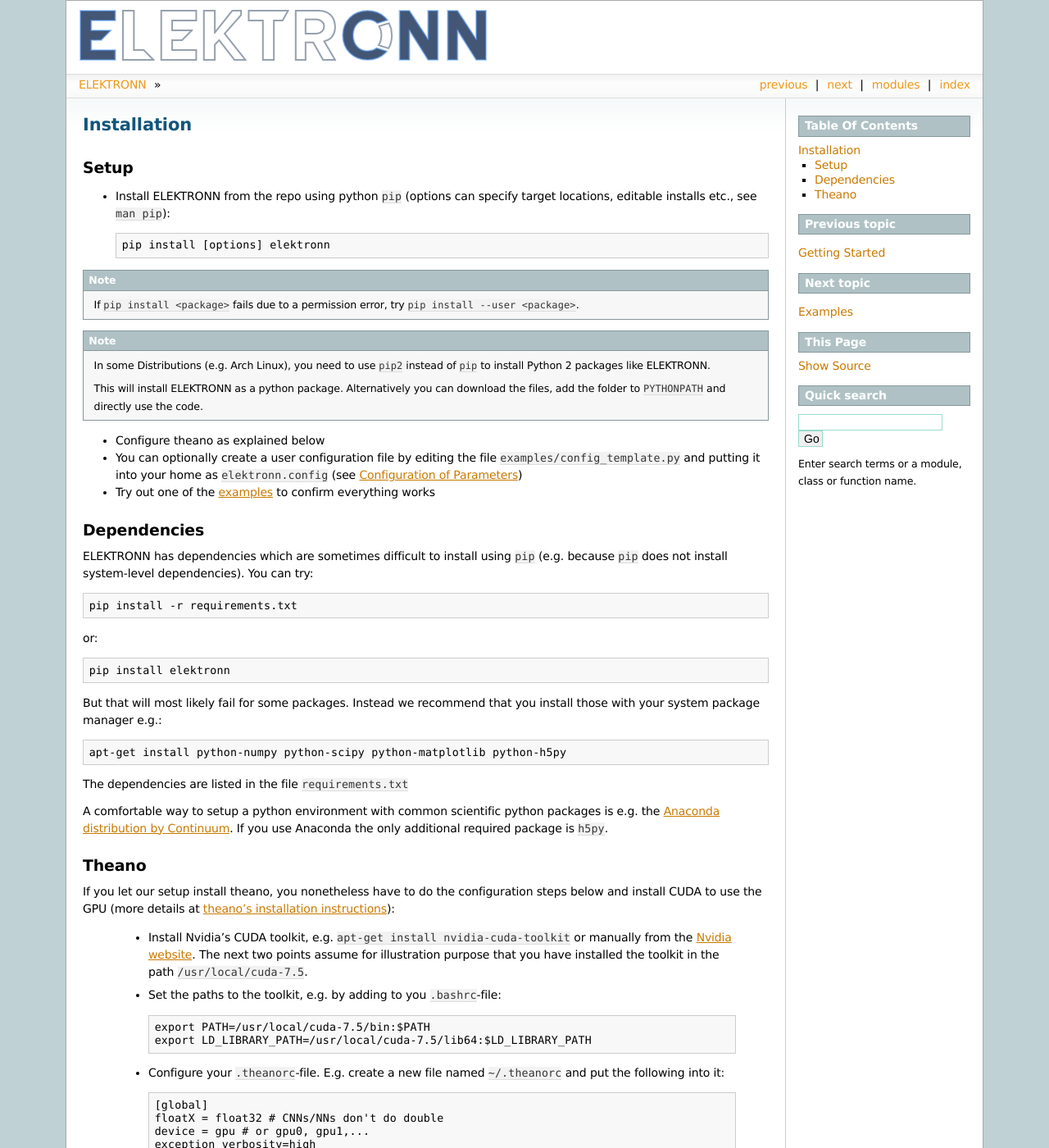
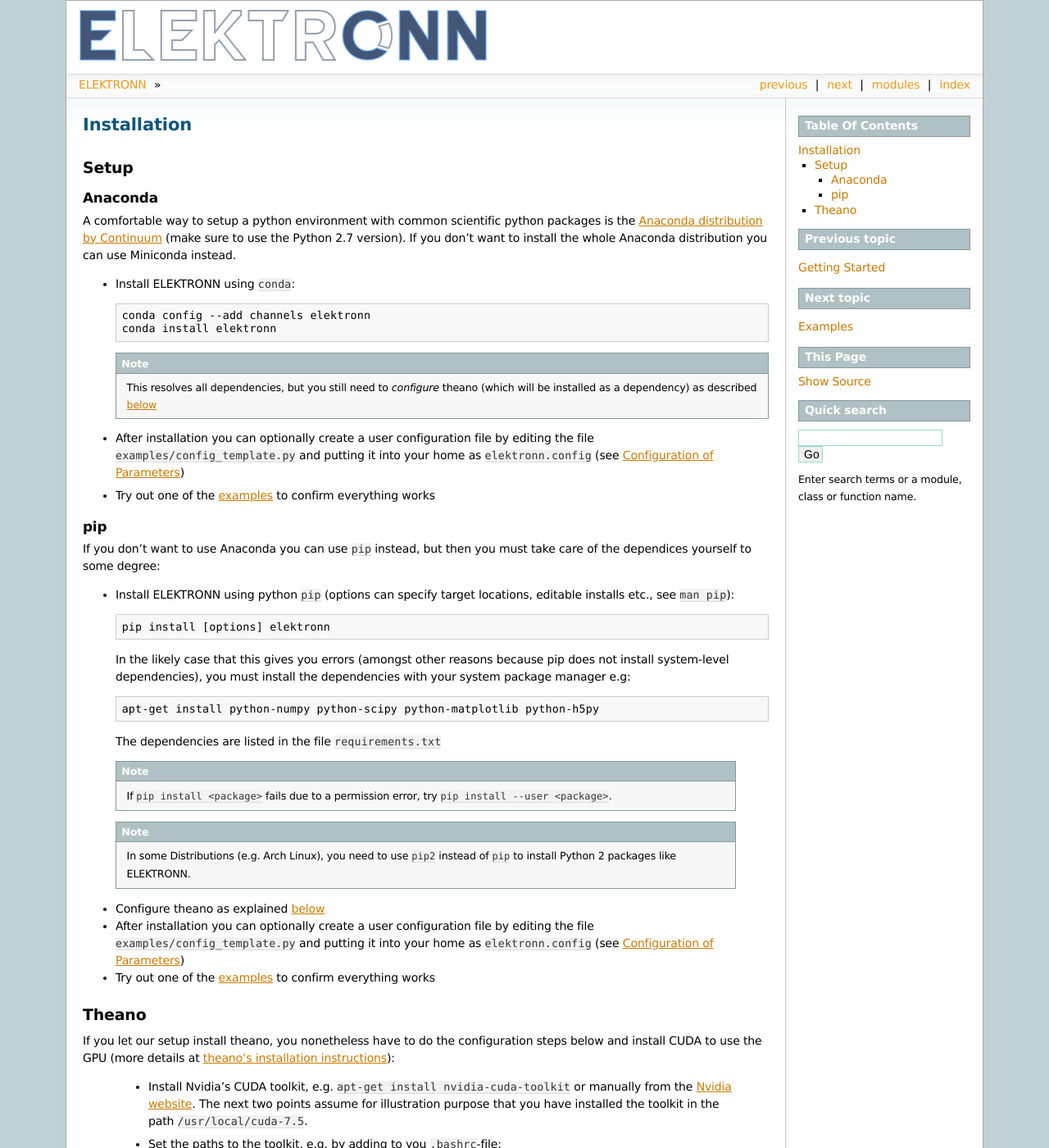
Before and after one commit to ELEKTRONN/elektronn.github.io, a Jekyll site: the page documentation/Installation.html, which Jekyll copies as it is, in a window 1280 px wide and 1400 px high. Shown: the whole window at 82% size. Built offline with Jekyll 4.4.1, drawn with Linux system fonts in a browser that asks for light colours.

Commit message:
update docu

```diff
--- a/documentation/Installation.html
+++ b/documentation/Installation.html
@@ -58,8 +58,11 @@
   <h3><a href="index.html">Table Of Contents</a></h3>
   <ul>
 <li><a class="reference internal" href="#">Installation</a><ul>
-<li><a class="reference internal" href="#setup">Setup</a></li>
-<li><a class="reference internal" href="#dependencies">Dependencies</a></li>
+<li><a class="reference internal" href="#setup">Setup</a><ul>
+<li><a class="reference internal" href="#anaconda">Anaconda</a></li>
+<li><a class="reference internal" href="#pip">pip</a></li>
+</ul>
+</li>
 <li><a class="reference internal" href="#theano">Theano</a></li>
 </ul>
 </li>
@@ -103,47 +106,60 @@
 <span id="id1"></span><h1>Installation<a class="headerlink" href="#installation" title="Permalink to this headline">¶</a></h1>
 <div class="section" id="setup">
 <h2>Setup<a class="headerlink" href="#setup" title="Permalink to this headline">¶</a></h2>
+<div class="section" id="anaconda">
+<h3>Anaconda<a class="headerlink" href="#anaconda" title="Permalink to this headline">¶</a></h3>
+<p>A comfortable way to setup a python environment with common scientific python packages is the <a class="reference external" href="https://store.continuum.io/cshop/anaconda/">Anaconda distribution by Continuum</a> (make sure to use the Python 2.7 version). If you don&#8217;t want to install the whole Anaconda distribution you can use Miniconda instead.</p>
 <ul>
-<li><p class="first">Install ELEKTRONN from the repo using python <code class="docutils literal"><span class="pre">pip</span></code> (options can specify target locations, editable installs etc., see <code class="docutils literal"><span class="pre">man</span> <span class="pre">pip</span></code>):</p>
+<li><p class="first">Install ELEKTRONN using  <code class="docutils literal"><span class="pre">conda</span></code>:</p>
+<div class="highlight-python"><div class="highlight"><pre>conda config --add channels elektronn
+conda install elektronn
+</pre></div>
+</div>
+<div class="admonition note">
+<p class="first admonition-title">Note</p>
+<p class="last">This resolves all dependencies, but you still need to <em>configure</em> theano (which will be installed as a dependency) as described <a class="reference internal" href="#theano"><span>below</span></a></p>
+</div>
+</li>
+<li><p class="first">After installation you can optionally create a user configuration file by editing the file <code class="docutils literal"><span class="pre">examples/config_template.py</span></code> and putting it into your home as <code class="docutils literal"><span class="pre">elektronn.config</span></code> (see <a class="reference internal" href="Pipeline.html#configuration"><span>Configuration of Parameters</span></a>)</p>
+</li>
+<li><p class="first">Try out one of the <a class="reference internal" href="Examples.html#examples"><span>examples</span></a> to confirm everything works</p>
+</li>
+</ul>
+</div>
+<div class="section" id="pip">
+<h3>pip<a class="headerlink" href="#pip" title="Permalink to this headline">¶</a></h3>
+<p>If you don&#8217;t want to use Anaconda you can use <code class="docutils literal"><span class="pre">pip</span></code> instead, but then you must take care of the dependices yourself to some degree:</p>
+<ul>
+<li><p class="first">Install ELEKTRONN using python <code class="docutils literal"><span class="pre">pip</span></code> (options can specify target locations, editable installs etc., see <code class="docutils literal"><span class="pre">man</span> <span class="pre">pip</span></code>):</p>
 <div class="highlight-python"><div class="highlight"><pre>pip install [options] elektronn
+</pre></div>
+</div>
+<p>In the likely case that this gives you errors (amongst other reasons because pip does not install system-level dependencies), you must install the dependencies with your system package manager e.g:</p>
+<div class="highlight-python"><div class="highlight"><pre>apt-get install python-numpy python-scipy python-matplotlib python-h5py
 </pre></div>
 </div>
 </li>
 </ul>
+<blockquote>
+<div><p>The dependencies are listed in the file <code class="docutils literal"><span class="pre">requirements.txt</span></code></p>
 <div class="admonition note">
 <p class="first admonition-title">Note</p>
 <p class="last">If <code class="docutils literal"><span class="pre">pip</span> <span class="pre">install</span> <span class="pre">&lt;package&gt;</span></code> fails due to a permission error, try <code class="docutils literal"><span class="pre">pip</span> <span class="pre">install</span> <span class="pre">--user</span> <span class="pre">&lt;package&gt;</span></code>.</p>
 </div>
 <div class="admonition note">
 <p class="first admonition-title">Note</p>
-<p>In some Distributions (e.g. Arch Linux), you need to use <code class="docutils literal"><span class="pre">pip2</span></code> instead of <code class="docutils literal"><span class="pre">pip</span></code> to install Python 2 packages like ELEKTRONN.</p>
-<p class="last">This will install ELEKTRONN as a python package. Alternatively you can download the files, add the folder to <code class="docutils literal"><span class="pre">PYTHONPATH</span></code> and directly use the code.</p>
+<p class="last">In some Distributions (e.g. Arch Linux), you need to use <code class="docutils literal"><span class="pre">pip2</span></code> instead of <code class="docutils literal"><span class="pre">pip</span></code> to install Python 2 packages like ELEKTRONN.</p>
 </div>
+</div></blockquote>
 <ul class="simple">
-<li>Configure theano as explained below</li>
-<li>You can optionally create a user configuration file by editing the file <code class="docutils literal"><span class="pre">examples/config_template.py</span></code> and putting it into your home as <code class="docutils literal"><span class="pre">elektronn.config</span></code> (see <a class="reference internal" href="Pipeline.html#configuration"><span>Configuration of Parameters</span></a>)</li>
+<li>Configure theano as explained <a class="reference internal" href="#theano"><span>below</span></a></li>
+<li>After installation you can optionally create a user configuration file by editing the file <code class="docutils literal"><span class="pre">examples/config_template.py</span></code> and putting it into your home as <code class="docutils literal"><span class="pre">elektronn.config</span></code> (see <a class="reference internal" href="Pipeline.html#configuration"><span>Configuration of Parameters</span></a>)</li>
 <li>Try out one of the <a class="reference internal" href="Examples.html#examples"><span>examples</span></a> to confirm everything works</li>
 </ul>
 </div>
-<div class="section" id="dependencies">
-<h2>Dependencies<a class="headerlink" href="#dependencies" title="Permalink to this headline">¶</a></h2>
-<p>ELEKTRONN has dependencies which are sometimes difficult to install using <code class="docutils literal"><span class="pre">pip</span></code> (e.g. because <code class="docutils literal"><span class="pre">pip</span></code> does not install system-level dependencies). You can try:</p>
-<div class="highlight-python"><div class="highlight"><pre>pip install -r requirements.txt
-</pre></div>
-</div>
-<p>or:</p>
-<div class="highlight-python"><div class="highlight"><pre>pip install elektronn
-</pre></div>
-</div>
-<p>But that will most likely fail for some packages. Instead we recommend that you install those with your system package manager e.g.:</p>
-<div class="highlight-python"><div class="highlight"><pre>apt-get install python-numpy python-scipy python-matplotlib python-h5py
-</pre></div>
-</div>
-<p>The dependencies are listed in the file <code class="docutils literal"><span class="pre">requirements.txt</span></code></p>
-<p>A comfortable way to setup a python environment with common scientific python packages is e.g. the <a class="reference external" href="https://store.continuum.io/cshop/anaconda/">Anaconda distribution by Continuum</a>. If you use Anaconda the only additional required package is <code class="docutils literal"><span class="pre">h5py</span></code>.</p>
 </div>
 <div class="section" id="theano">
-<h2>Theano<a class="headerlink" href="#theano" title="Permalink to this headline">¶</a></h2>
+<span id="id2"></span><h2>Theano<a class="headerlink" href="#theano" title="Permalink to this headline">¶</a></h2>
 <p>If you let our setup install theano, you nonetheless have to do the configuration steps below and install CUDA to use the GPU (more details at <a class="reference external" href="http://www.deeplearning.net/software/theano/install.html#install">theano&#8217;s installation instructions</a>):</p>
 <blockquote>
 <div><ul>
@@ -168,14 +184,13 @@ fastmath = True
 root = /usr/local/cuda-7.5/
 </pre></div>
 </div>
-</li>
-</ul>
 <div class="admonition note">
 <p class="first admonition-title">Note</p>
 <p class="last">If you want to use the command line option of <code class="docutils literal"><span class="pre">elektronn-train</span></code> to select a GPU device you can leave out setting a device value here</p>
 </div>
-<ul class="simple">
-<li>You might be interested in using cuDNN which is an optimised CUDA library for CNNs (<a class="reference external" href="http://www.deeplearning.net/software/theano/library/sandbox/cuda/dnn.html?highlight=cudnn">theano&#8217;s instructions</a>).</li>
+</li>
+<li><p class="first">You might be interested in using cuDNN which is an optimised CUDA library for CNNs (<a class="reference external" href="http://www.deeplearning.net/software/theano/library/sandbox/cuda/dnn.html?highlight=cudnn">theano&#8217;s instructions</a>).</p>
+</li>
 </ul>
 </div></blockquote>
 </div>
```
Also changed, not shown: documentation/_modules/elektronn/training/trainutils.html (+7 -2 lines), documentation/_sources/Installation.txt (+36 -29 lines), getting-started.html (+5 -14 lines), documentation/searchindex.js, 1 other file.
